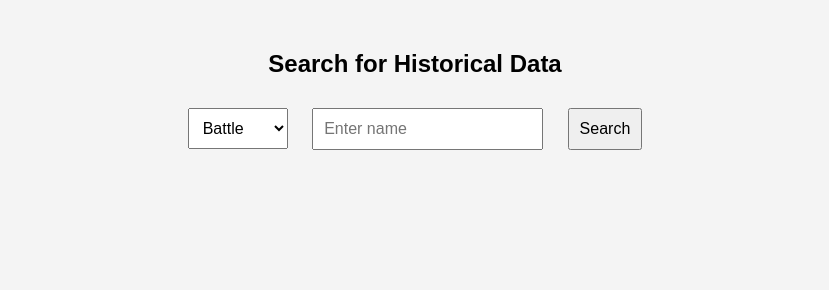
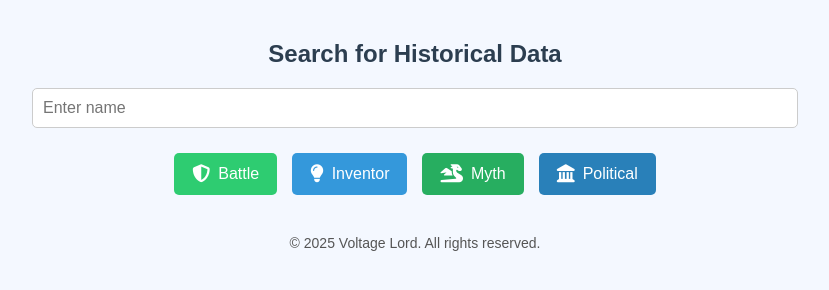
Before and after one commit to TherealVoltageLord/testapi, a plain HTML site: page index.html in a window 1280 px wide. Shown: the whole page, without its empty margins (225-1054 px from the left). Drawn offline with Linux system fonts and the light colour scheme.

Commit message:
Update index.html

```diff
--- a/index.html
+++ b/index.html
@@ -5,62 +5,114 @@
     <meta name="viewport" content="width=device-width, initial-scale=1.0">
     <title>History API Tester</title>
 
-    <!-- Metadata for preview -->
+    <!-- Metadata -->
     <meta property="og:title" content="History API Tester">
     <meta property="og:description" content="Search for historical figures and learn more about their impact.">
     <meta property="og:image" content="https://files.catbox.moe/5z47b4.jpeg">
     <meta property="og:url" content="https://voltagelord-myapi.hf.space">
     <meta name="twitter:card" content="summary_large_image">
 
+    <!-- Font Awesome Icons -->
+    <script src="https://kit.fontawesome.com/a076d05399.js" crossorigin="anonymous"></script>
+
     <style>
         body {
             font-family: Arial, sans-serif;
             text-align: center;
-            margin: 50px;
-            background-color: #f4f4f4;
+            background-color: #f4f8ff; /* Light Blue */
+            margin: 0;
+            padding: 20px;
         }
-        input, select, button {
+        h2 {
+            margin-bottom: 10px;
+            color: #2c3e50;
+        }
+        input {
             padding: 10px;
-            margin: 10px;
             font-size: 16px;
+            width: 60%;
+            margin: 10px 0;
+            border: 1px solid #ccc;
+            border-radius: 5px;
         }
+        .buttons {
+            display: flex;
+            justify-content: center;
+            gap: 15px;
+            flex-wrap: wrap;
+            margin: 15px 0;
+        }
+        .btn {
+            padding: 12px 18px;
+            font-size: 16px;
+            border: none;
+            color: white;
+            border-radius: 5px;
+            cursor: pointer;
+            display: flex;
+            align-items: center;
+            gap: 8px;
+            transition: 0.3s ease;
+        }
+        .btn i {
+            font-size: 18px;
+        }
+        .battle { background-color: #2ecc71; }        /* Light Green */
+        .inventor { background-color: #3498db; }     /* Light Blue */
+        .myth { background-color: #27ae60; }         /* Darker Green */
+        .political { background-color: #2980b9; }    /* Darker Blue */
+        .btn:hover { opacity: 0.8; }
+
         .result {
             background: white;
             padding: 20px;
             margin-top: 20px;
             border-radius: 8px;
             box-shadow: 0px 0px 10px rgba(0, 0, 0, 0.1);
+            display: none;
         }
         img {
             width: 300px;
             border-radius: 8px;
             margin-top: 10px;
         }
+        #details {
+            text-align: left;
+            max-width: 500px;
+            margin: auto;
+        }
+        footer {
+            margin-top: 40px;
+            font-size: 14px;
+            color: #555;
+        }
     </style>
 </head>
 <body>
 
     <h2>Search for Historical Data</h2>
-    <select id="category">
-        <option value="battle">Battle</option>
-        <option value="inventor">Inventor</option>
-        <option value="myth">Myth</option>
-        <option value="political">Political</option>
-    </select>
     <input type="text" id="name" placeholder="Enter name">
-    <button onclick="searchHistory()">Search</button>
 
-    <div id="result" class="result" style="display:none;">
+    <div class="buttons">
+        <button class="btn battle" onclick="searchHistory('battle')"><i class="fas fa-shield-alt"></i> Battle</button>
+        <button class="btn inventor" onclick="searchHistory('inventor')"><i class="fas fa-lightbulb"></i> Inventor</button>
+        <button class="btn myth" onclick="searchHistory('myth')"><i class="fas fa-dragon"></i> Myth</button>
+        <button class="btn political" onclick="searchHistory('political')"><i class="fas fa-landmark"></i> Political</button>
+    </div>
+
+    <div id="result" class="result">
         <h3 id="histName"></h3>
         <div id="details"></div>
         <img id="histImage" src="https://files.catbox.moe/5z47b4.jpeg" alt="Image">
     </div>
 
+    <footer>
+        &copy; 2025 Voltage Lord. All rights reserved.
+    </footer>
+
     <script>
-        function searchHistory() {
-            let category = document.getElementById("category").value;
+        function searchHistory(category) {
             let name = document.getElementById("name").value.trim();
-
             if (name === "") {
                 alert("Please enter a name.");
                 return;
@@ -81,29 +133,29 @@
 
                     if (category === "battle") {
                         detailsHtml = `
-                            <p><strong>Year:</strong> ${data.year || "Unknown"}</p>
-                            <p><strong>Location:</strong> ${data.location || "Unknown"}</p>
-                            <p><strong>Result:</strong> ${data.result || "Unknown"}</p>
-                            <p><strong>Description:</strong> ${data.description || "No details available."}</p>
+                            <p><i class="fas fa-calendar"></i> <strong>Year:</strong> ${data.year || "Unknown"}</p>
+                            <p><i class="fas fa-map-marker-alt"></i> <strong>Location:</strong> ${data.location || "Unknown"}</p>
+                            <p><i class="fas fa-trophy"></i> <strong>Result:</strong> ${data.result || "Unknown"}</p>
+                            <p><i class="fas fa-book"></i> <strong>Description:</strong> ${data.description || "No details available."}</p>
                         `;
                     } else if (category === "inventor") {
                         detailsHtml = `
-                            <p><strong>Invention:</strong> ${data.invention || "Unknown"}</p>
-                            <p><strong>Year:</strong> ${data.year || "Unknown"}</p>
-                            <p><strong>Impact:</strong> ${data.impact || "No details available."}</p>
+                            <p><i class="fas fa-cogs"></i> <strong>Invention:</strong> ${data.invention || "Unknown"}</p>
+                            <p><i class="fas fa-calendar"></i> <strong>Year:</strong> ${data.year || "Unknown"}</p>
+                            <p><i class="fas fa-bolt"></i> <strong>Impact:</strong> ${data.impact || "No details available."}</p>
                         `;
                     } else if (category === "myth") {
                         detailsHtml = `
-                            <p><strong>Origin:</strong> ${data.origin || "Unknown"}</p>
-                            <p><strong>Role:</strong> ${data.role || "Unknown"}</p>
-                            <p><strong>Notable Story:</strong> ${data.notable_story || "No details available."}</p>
-                            <p><strong>Symbol:</strong> ${data.symbol || "Unknown"}</p>
+                            <p><i class="fas fa-globe"></i> <strong>Origin:</strong> ${data.origin || "Unknown"}</p>
+                            <p><i class="fas fa-user"></i> <strong>Role:</strong> ${data.role || "Unknown"}</p>
+                            <p><i class="fas fa-book-open"></i> <strong>Notable Story:</strong> ${data.notable_story || "No details available."}</p>
+                            <p><i class="fas fa-star"></i> <strong>Symbol:</strong> ${data.symbol || "Unknown"}</p>
                         `;
                     } else if (category === "political") {
                         detailsHtml = `
-                            <p><strong>Country:</strong> ${data.country || "Unknown"}</p>
-                            <p><strong>Role:</strong> ${data.role || "Unknown"}</p>
-                            <p><strong>Impact:</strong> ${data.impact || "No details available."}</p>
+                            <p><i class="fas fa-flag"></i> <strong>Country:</strong> ${data.country || "Unknown"}</p>
+                            <p><i class="fas fa-user-tie"></i> <strong>Role:</strong> ${data.role || "Unknown"}</p>
+                            <p><i class="fas fa-university"></i> <strong>Impact:</strong> ${data.impact || "No details available."}</p>
                         `;
                     }
 
```
